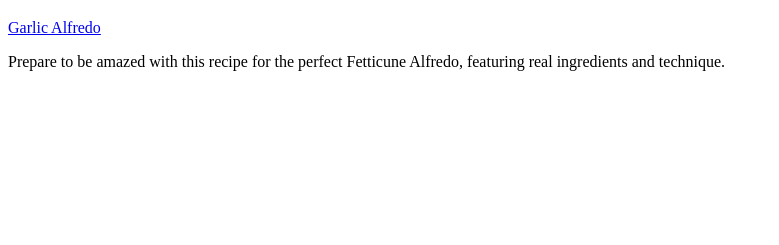
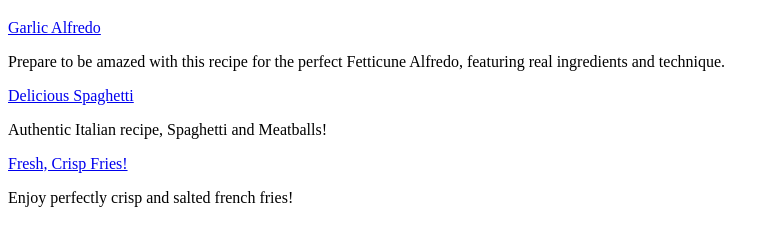
Before and after one commit to Theorchero/odin-recipes, a plain HTML site: page index.html in a window 1280 px wide. Shown: the part 61-306 px from the top of the page, without its empty margins (0-779 px from the left). Drawn offline with Linux system fonts and the light colour scheme.

Commit message:
Project stage 1 complete

```diff
--- a/index.html
+++ b/index.html
@@ -3,11 +3,15 @@
 <head>
     <meta charset="UTF-8">
     <meta name="viewport" content="width=device-width, initial-scale=1.0">
-    <title>Document</title>
+    <title>Odin Recipes</title>
 </head>
 <body>
     <h1>Odin Recipes</h1>
     <a href="recipes/alfredo.html">Garlic Alfredo</a>
     <p>Prepare to be amazed with this recipe for the perfect Fetticune Alfredo, featuring real ingredients and technique.</p>
+    <a href="recipes/spaghetti.html">Delicious Spaghetti</a>
+    <p>Authentic Italian recipe, Spaghetti and Meatballs!</p>
+    <a href="recipes/fries.html">Fresh, Crisp Fries!</a>
+    <p>Enjoy perfectly crisp and salted french fries!</p>
 </body>
 </html>
```
